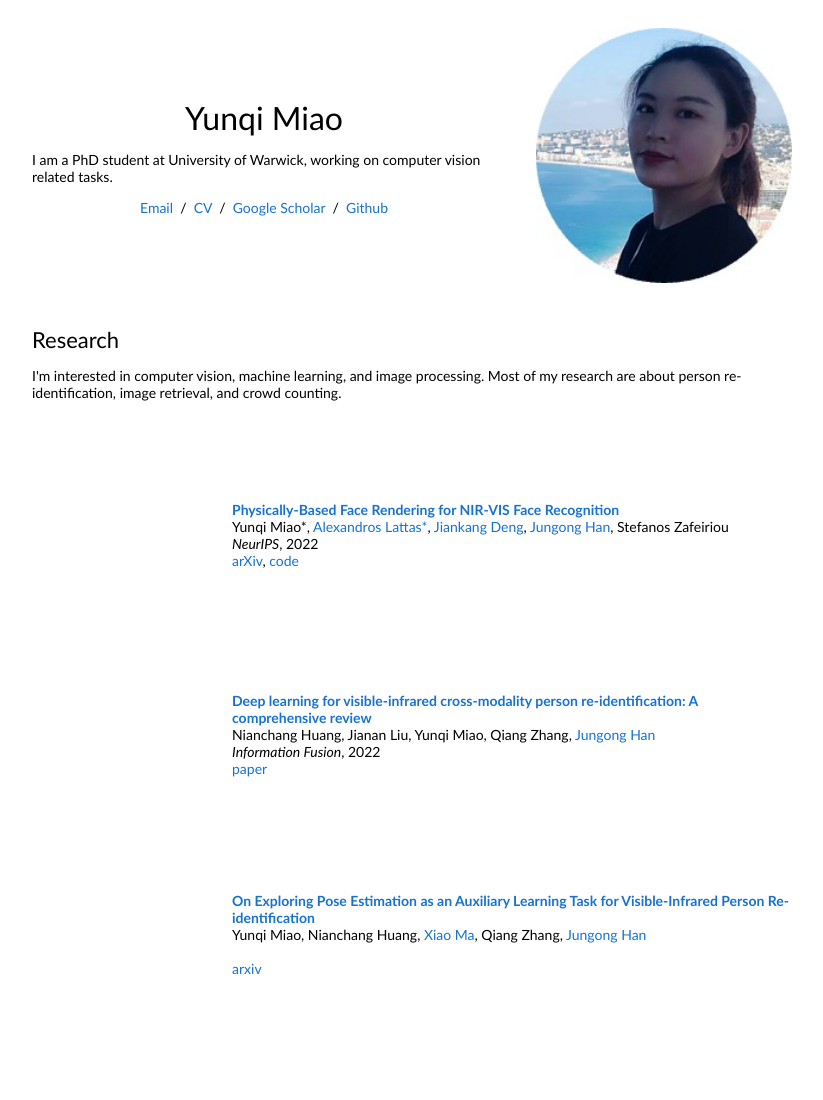
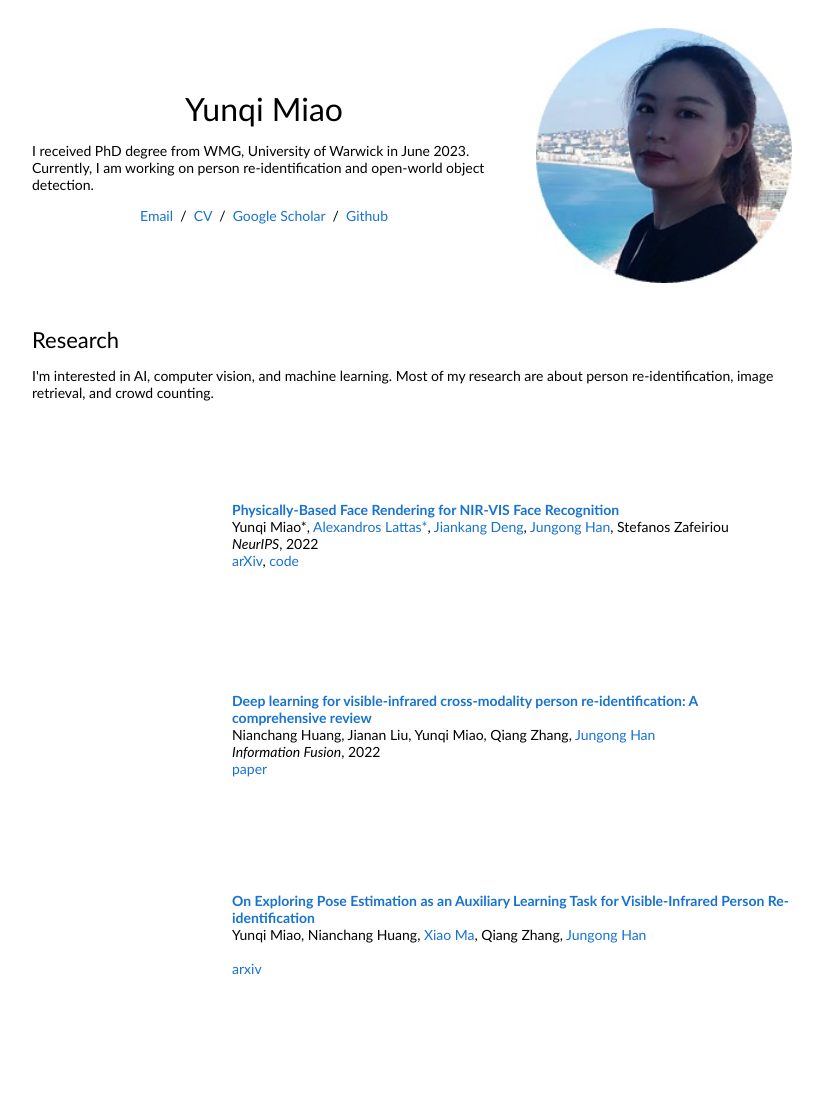
Before and after one commit to yoqim/yoqim.github.io, a plain HTML site: page index.html in a window 1280 px wide. Shown: the top 1100 px of the page, without its empty margins (228-1051 px from the left). Drawn offline with Linux system fonts and the light colour scheme.

Commit message:
Update index.html

```diff
--- a/index.html
+++ b/index.html
@@ -20,7 +20,7 @@
               <p style="text-align:center">
                 <name>Yunqi Miao</name>
               </p>
-              <p>I am a PhD student at University of Warwick</a>, working on computer vision related tasks.
+              <p>I received PhD degree from WMG, University of Warwick in June 2023</a>. Currently, I am working on person re-identification and open-world object detection.
               </p>
               <p style="text-align:center">
                 <a href="ytswxb@gmail.com">Email</a> &nbsp/&nbsp
@@ -39,7 +39,7 @@
             <td style="padding:20px;width:100%;vertical-align:middle">
               <heading>Research</heading>
               <p>
-                I'm interested in computer vision, machine learning, and image processing. Most of my research are about person re-identification, image retrieval, and crowd counting.
+                I'm interested in AI, computer vision, and machine learning. Most of my research are about person re-identification, image retrieval, and crowd counting.
               </p>
             </td>
           </tr>
```
